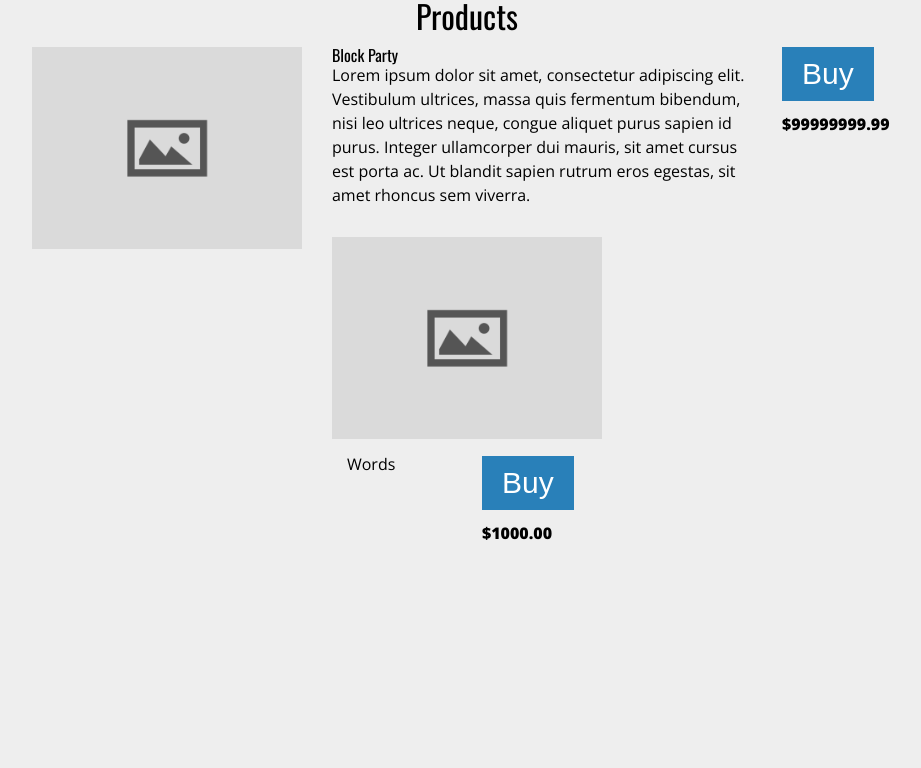
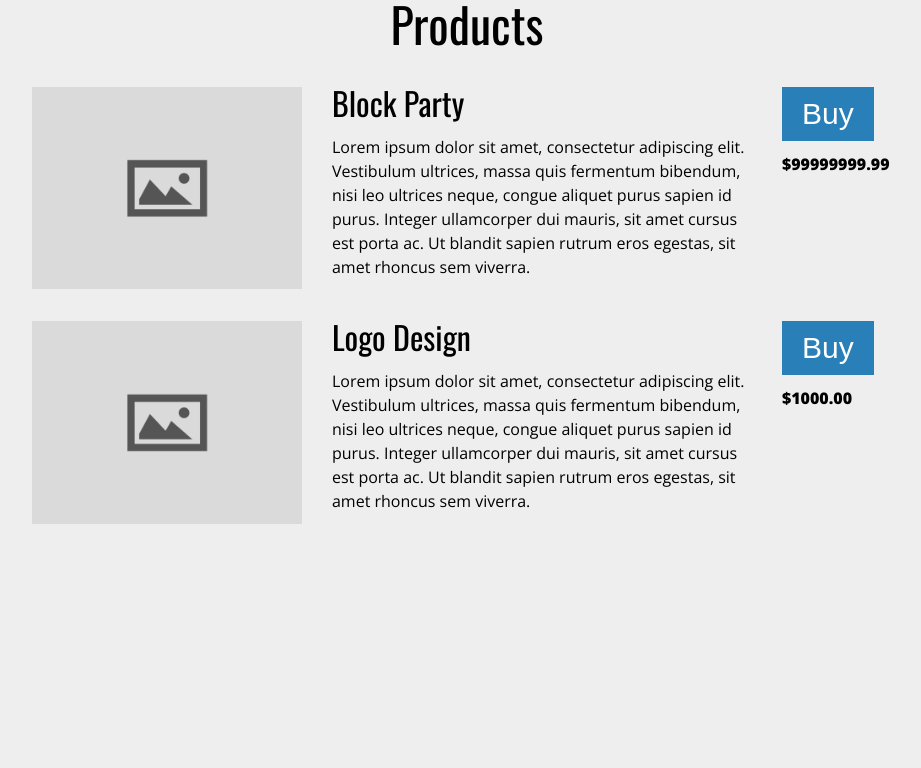
Before and after one commit to OAVE1516/oave1516.github.io, a PHP site: page /products/index.html in a window 1280 px wide. Shown: the top 768 px of the page, without its empty margins (173-1094 px from the left). Run offline with PHP 8.4, Linux system fonts and the light colour scheme.

Commit message:
Store Page Rows

```diff
--- a/css/style.css
+++ b/css/style.css
@@ -82,6 +82,10 @@ table {
     padding: 15px;
 }
 
+.row{
+    clear: both;
+}
+
 body{
     background-color: #EEE;
     font-family: 'Open Sans', 'Helvetica', 'Arial', sans-serif;
@@ -93,15 +97,16 @@ p{
 
 h1, h2, h3, h4, h5, h6{
     font-family: 'Oswald', sans-serif;
+    padding-bottom: 0.5em;
 }
 
 h1{
-    font-size: 2em;
+    font-size: 3em;
     text-align: center;
 }
 
 h2{
-    font-size: 1em;
+    font-size: 2em;
 }
 img{
     width: 100%;
--- a/products/index.html
+++ b/products/index.html
@@ -8,6 +8,7 @@
 <body>
     <div class="container">
         <h1>Products</h1>
+        <div class="row">
         <div class="col-4"><img src="/img/placeholder.png"></div>
         <div class="col-6">
             <h2>Block Party</h2>
@@ -17,12 +18,18 @@
             <a href="https://portal.veinternational.org/buybuttons/us021563/btn/block-party-9001/" target="_blank"><button id="buy">Buy</button></a>
             <div id="price">$99999999.99</div>
         </div>
+        </div>
 
-        <div class="col-4"><img src="/img/placeholder.png"</div>
-        <div class="col-6">Words</div>
+        <div class="row">
+        <div class="col-4"><img src="/img/placeholder.png"></div>
+        <div class="col-6">
+            <h2>Logo Design</h2>
+            <p>Lorem ipsum dolor sit amet, consectetur adipiscing elit. Vestibulum ultrices, massa quis fermentum bibendum, nisi leo ultrices neque, congue aliquet purus sapien id purus. Integer ullamcorper dui mauris, sit amet cursus est porta ac. Ut blandit sapien rutrum eros egestas, sit amet rhoncus sem viverra.</p>
+            </div>
         <div class="col-2">
             <a href="https://portal.veinternational.org/buybuttons/us021563/btn/logo-9002/" target="_blank"><button id="buy">Buy</button></a>
             <div id="price">$1000.00</div>
+        </div>
         </div>
     </div>
 </body>
```
